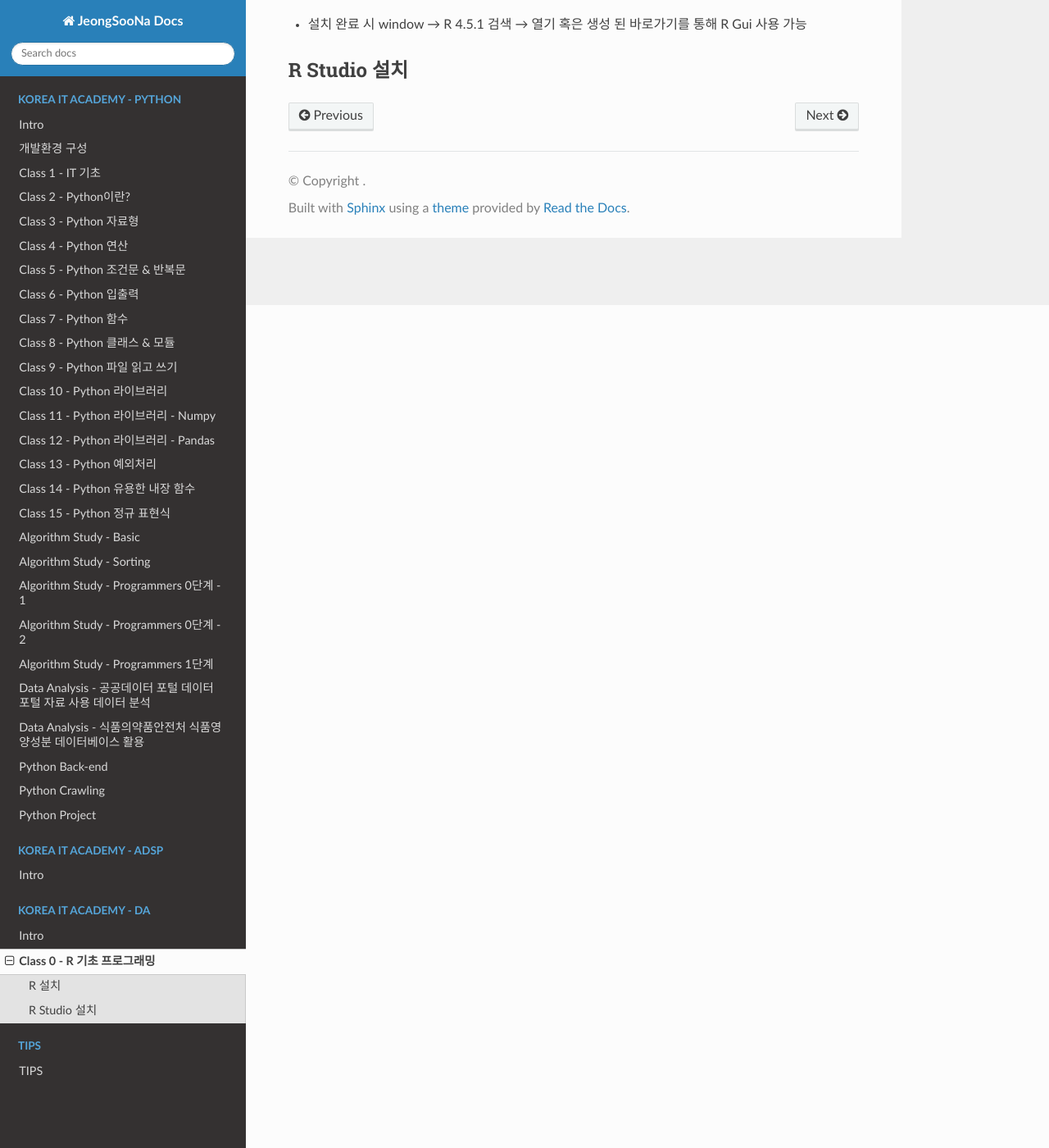
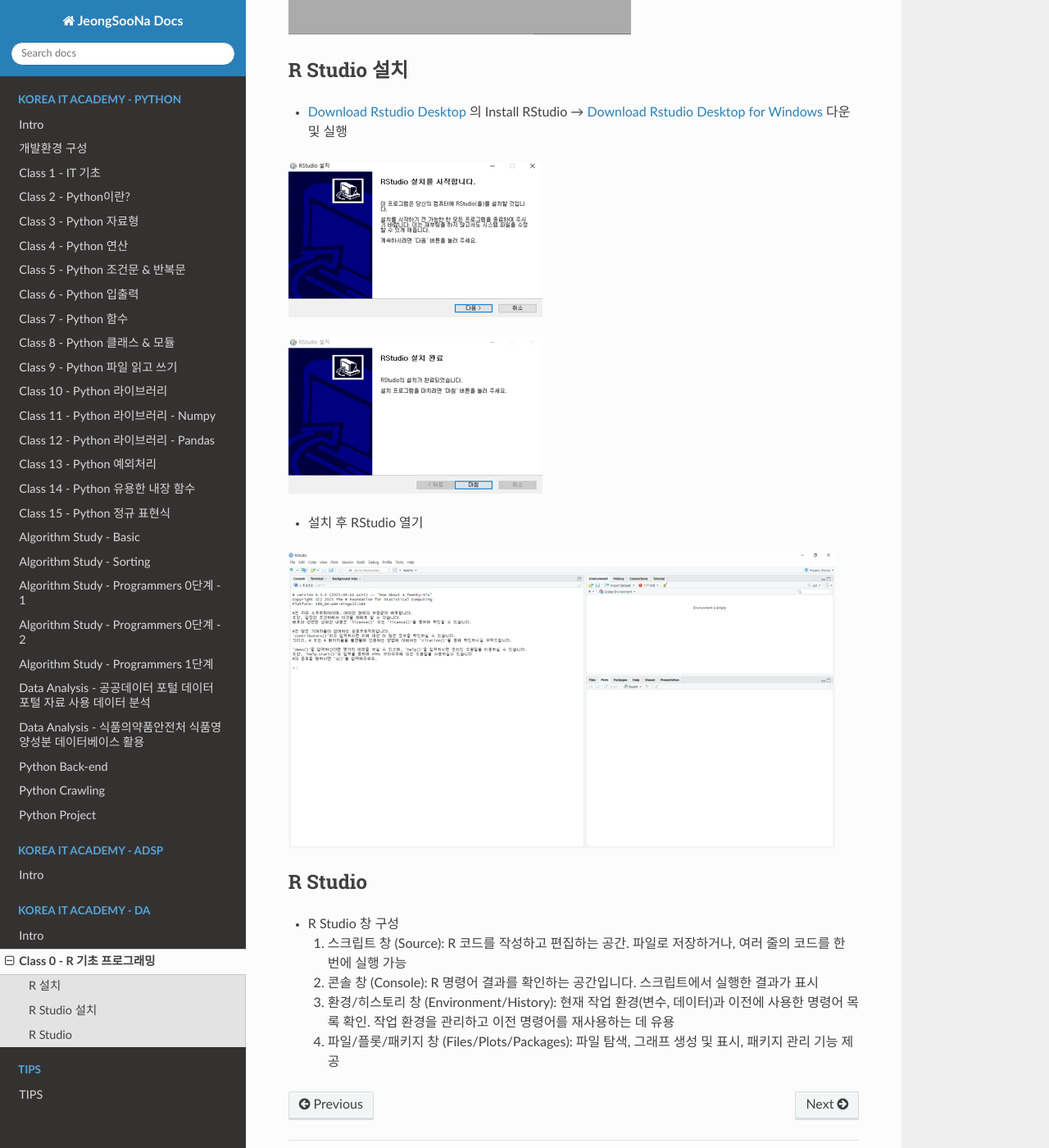
Before and after one commit to JeongSooNa/JeongSooNa-Docs, a Sphinx documentation site: the page built from docs/Korea_IT_Academy-DA/class_0.md, in a window 1280 px wide and 1400 px high, scrolled down 1028 px. Shown: the whole window at 82% size. Built offline with Sphinx 7.4.7 and the Read the Docs theme 3.1.0, drawn with Linux system fonts in a browser that asks for light colours; pages that are not in the unit, such as notebooks, are missing from menus.

Commit message:
update docs

```diff
--- a/docs/Korea_IT_Academy-DA/class_0.md
+++ b/docs/Korea_IT_Academy-DA/class_0.md
@@ -10,8 +10,26 @@
 
 ![jpg](../img/install_r_open.png)
 
+- 설치 완료 시 window → R 4.5.1 검색 → 열기 혹은 생성 된 바로가기를 통해 R Gui 사용 가능
+
 ![jpg](../img/install_r_gui.png)
 
-- 설치 완료 시 window → R 4.5.1 검색 → 열기 혹은 생성 된 바로가기를 통해 R Gui 사용 가능
+### R Studio 설치
 
-### R Studio 설치
+- [Download Rstudio Desktop](https://posit.co/download/rstudio-desktop/) 의 Install RStudio → [Download Rstudio Desktop for Windows](https://download1.rstudio.org/electron/windows/RStudio-2025.05.1-513.exe) 다운 및 실행
+
+![jpg](../img/install_r_studio_1.png)
+
+![jpg](../img/install_r_studio_2.png)
+
+- 설치 후 RStudio 열기
+
+![jpg](../img/install_r_studio_open.png)
+
+### R Studio
+
+- R Studio 창 구성
+    1. 스크립트 창 (Source): R 코드를 작성하고 편집하는 공간. 파일로 저장하거나, 여러 줄의 코드를 한 번에 실행 가능
+    2. 콘솔 창 (Console): R 명령어 결과를 확인하는 공간입니다. 스크립트에서 실행한 결과가 표시
+    3. 환경/히스토리 창 (Environment/History): 현재 작업 환경(변수, 데이터)과 이전에 사용한 명령어 목록 확인. 작업 환경을 관리하고 이전 명령어를 재사용하는 데 유용
+    4. 파일/플롯/패키지 창 (Files/Plots/Packages): 파일 탐색, 그래프 생성 및 표시, 패키지 관리 기능 제공
```
Also changed, not shown: docs/img/install_r_studio_1.png (added), docs/img/install_r_studio_2.png (added), docs/img/install_r_studio_open.png (added).
